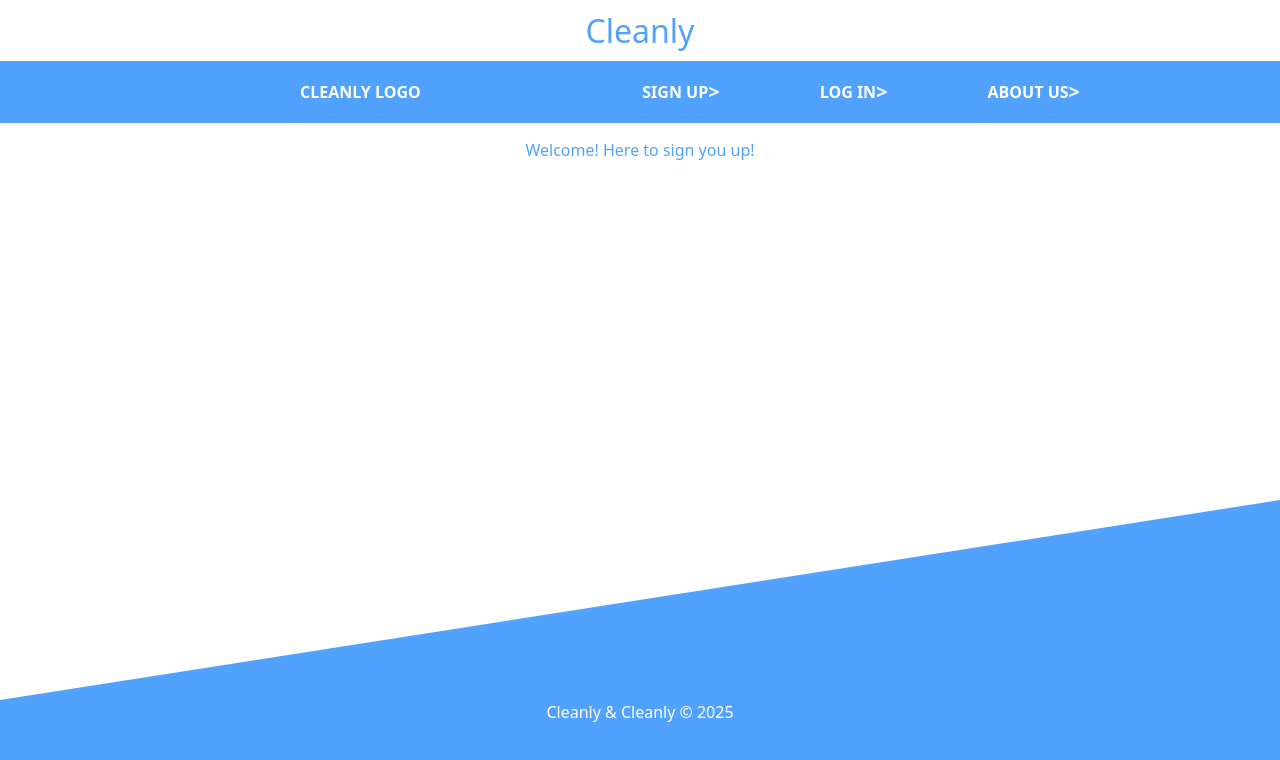
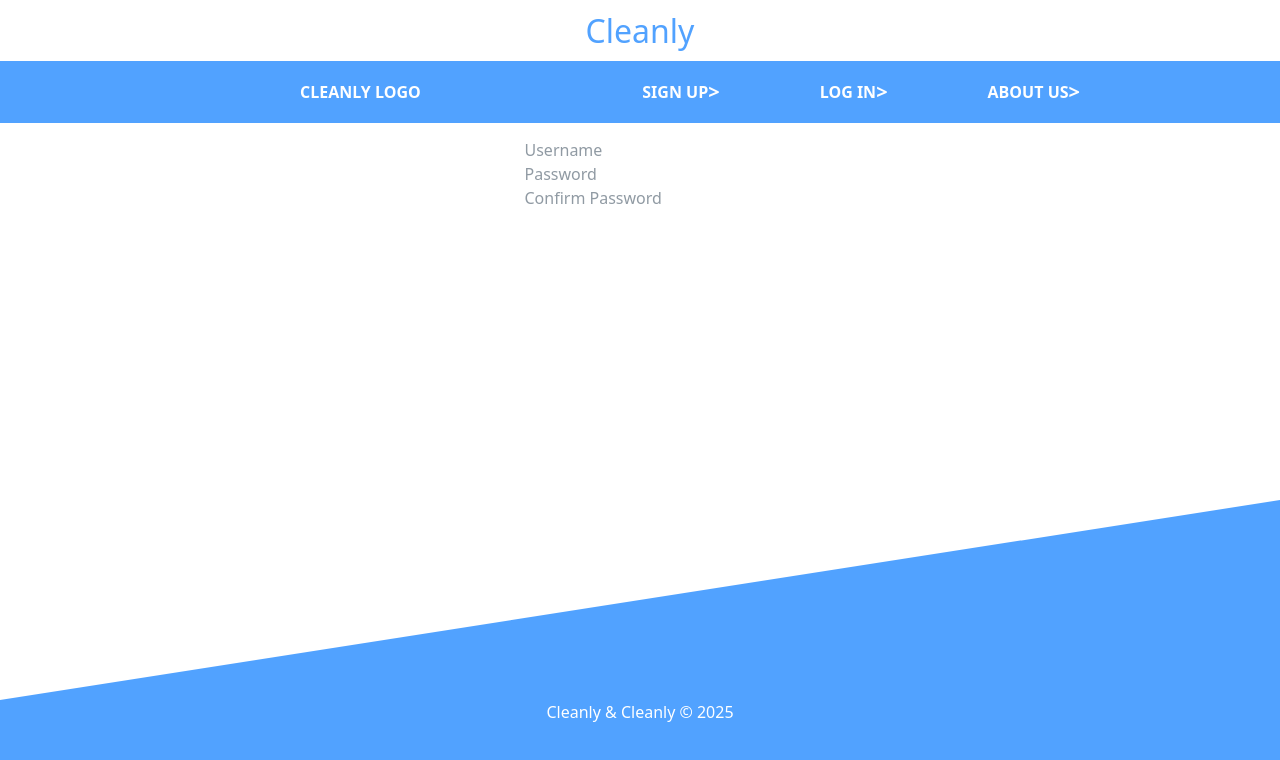
Before and after one commit to Alif-11/cleanly-client, a React (Vite) app: page /signup in a window 1280 px wide. Shown: the top 760 px of the page. Built offline with nearby package versions, Linux system fonts and the light colour scheme; no server answers.

Commit message:
Started work towards sign up form

```diff
--- a/src/components/SignUpForm/SignUpForm.css
+++ b/src/components/SignUpForm/SignUpForm.css
@@ -1,3 +1,5 @@
+@import "tailwindcss";
+
 .error {
   background-color: red;
 }
--- a/src/components/SignUpForm/index.jsx
+++ b/src/components/SignUpForm/index.jsx
@@ -7,6 +7,8 @@ export default function SignUpForm() {
   const [confirmPassword, setConfirmPassword] = useState('')
 
   return (<>
-    <div className="text-blue-400">Welcome! Here to sign you up!</div>
+    <input type="text" placeholder="Username" value={username} onChange={(e) => setUsername(e.target.value)} />
+    <input type="password" placeholder="Password" value={password} onChange={(e) => setPassword(e.target.value)} />
+    <input type="password" placeholder="Confirm Password" value={confirmPassword} onChange={(e) => setConfirmPassword(e.target.value)} />
   </>);
 }
--- a/src/pages/SignUp/SignUp.css
+++ b/src/pages/SignUp/SignUp.css
@@ -0,0 +1 @@
+@import "tailwindcss";
--- a/src/pages/SignUp/SignUp.jsx
+++ b/src/pages/SignUp/SignUp.jsx
@@ -5,7 +5,9 @@ import SignUpForm from "../../components/SignUpForm";
 export default function SignUp() {
   return (<>
     <Header />
-    <SignUpForm />
+    <div className="grid grid-cols-1 place-items-center">
+      <SignUpForm />
+    </div>
     <Footer />
   </>);
 }
```
